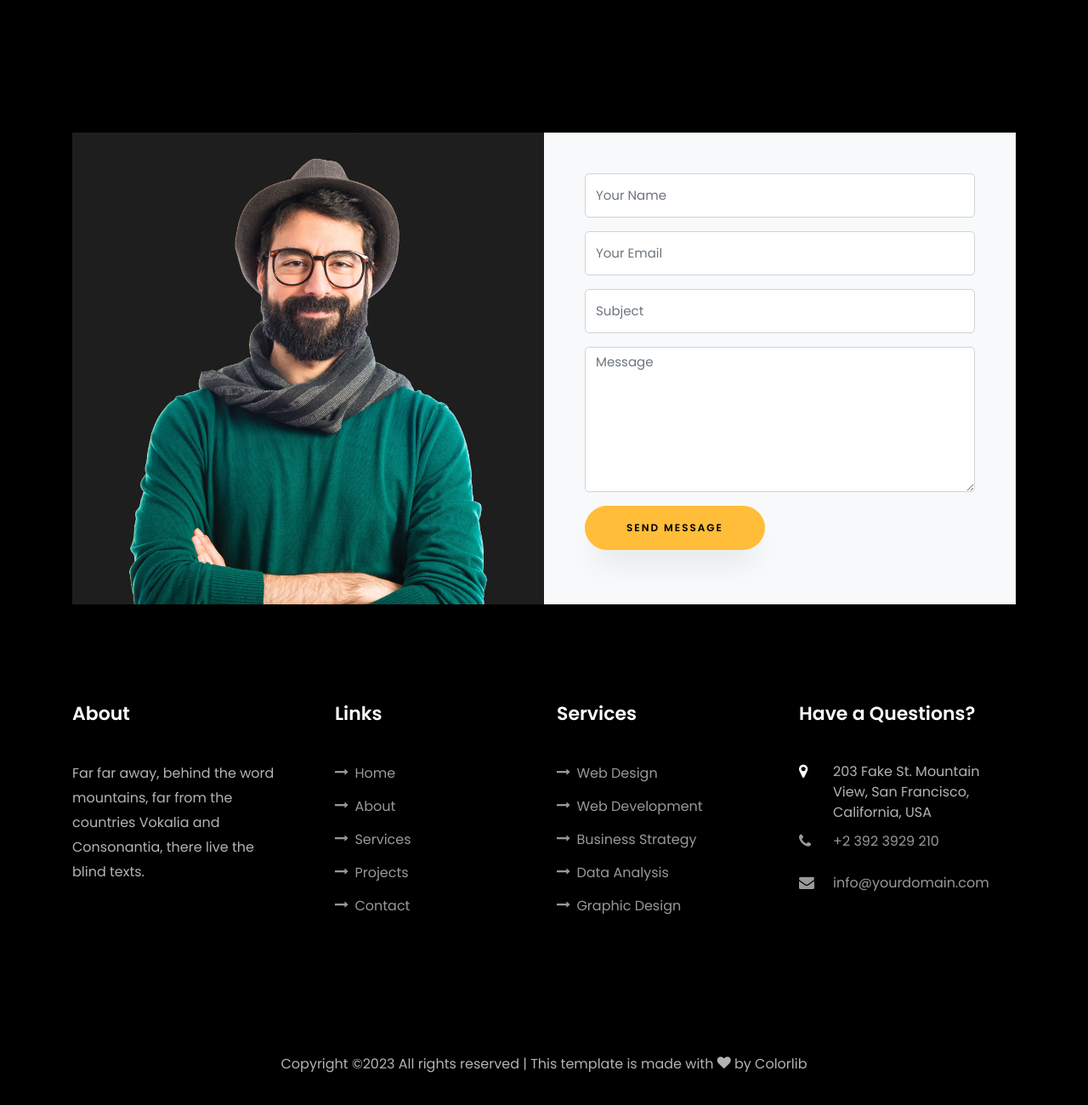
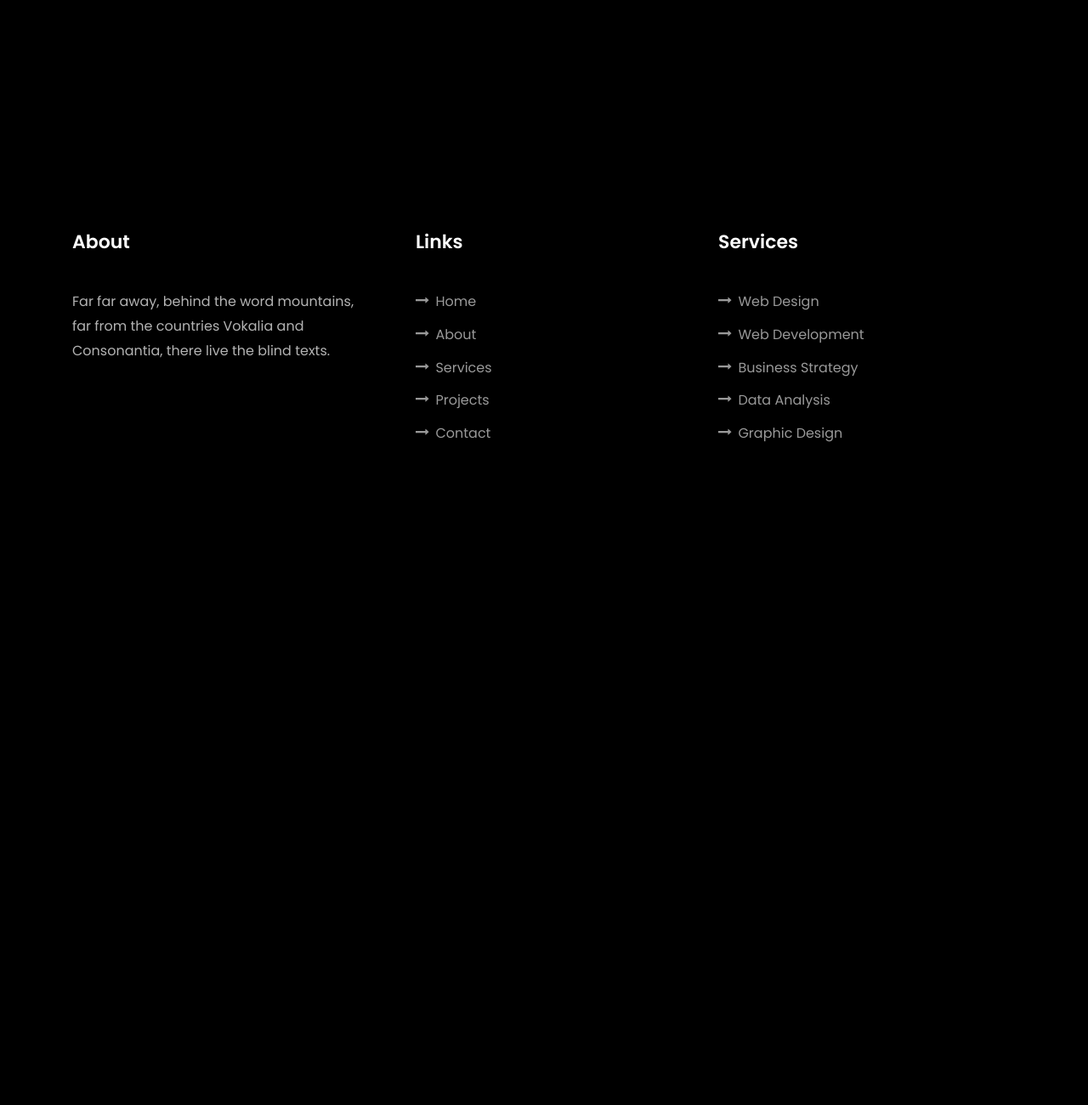
Before and after one commit to RAJKUMAR3010/My-Portfolio, a plain HTML site: page indexXX.html in a window 1280 px wide. Shown: the part 8593-9893 px from the top of the page at 85% size. After the commit the page ends 9346 px from the top, so only its background shows below. Drawn offline with Linux system fonts and the light colour scheme; files whose address does not match are found by name.

Commit message:
copyright removed

```diff
--- a/indexXX.html
+++ b/indexXX.html
@@ -582,7 +582,7 @@
           </div>
         </div>
 
-        <div class="row no-gutters block-9">
+        <!-- <div class="row no-gutters block-9">
           <div class="col-md-6 order-md-last d-flex">
             <form action="#" class="bg-light p-4 p-md-5 contact-form">
               <div class="form-group">
@@ -607,7 +607,7 @@
           <div class="col-md-6 d-flex">
           	<div class="img" style="background-image: url(images/about.jpg);"></div>
           </div>
-        </div>
+        </div> -->
       </div>
     </section>
 
@@ -650,7 +650,7 @@
               </ul>
             </div>
           </div>
-          <div class="col-md">
+          <!-- <div class="col-md">
             <div class="ftco-footer-widget mb-4">
             	<h2 class="ftco-heading-2">Have a Questions?</h2>
             	<div class="block-23 mb-3">
@@ -661,12 +661,12 @@
 	              </ul>
 	            </div>
             </div>
-          </div>
+          </div> -->
         </div>
         <div class="row">
           <div class="col-md-12 text-center">
 
-            <p><!-- Link back to Colorlib can't be removed. Template is licensed under CC BY 3.0. -->
+            <!-- <p>Link back to Colorlib can't be removed. Template is licensed under CC BY 3.0.
   Copyright &copy;<script>document.write(new Date().getFullYear());</script> All rights reserved | This template is made with <i class="icon-heart color-danger" aria-hidden="true"></i> by <a href="https://colorlib.com" target="_blank">Colorlib</a>
   <!-- Link back to Colorlib can't be removed. Template is licensed under CC BY 3.0. --></p>
           </div>
```
